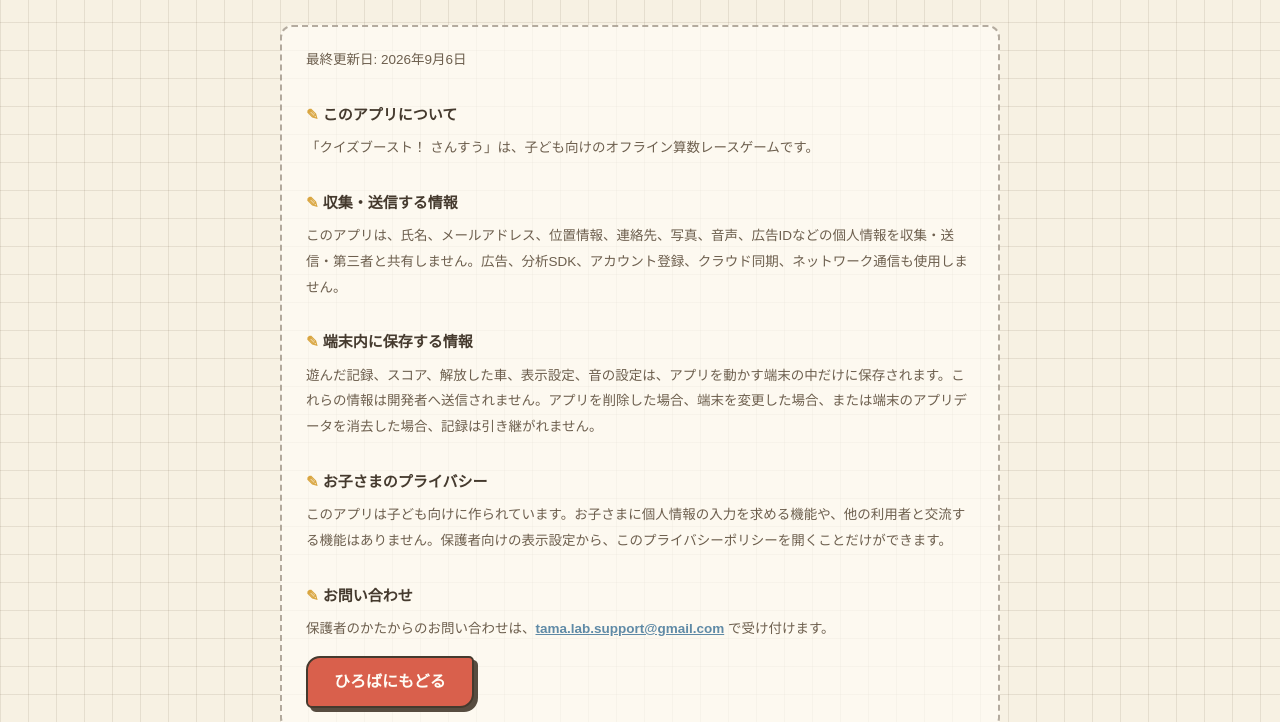
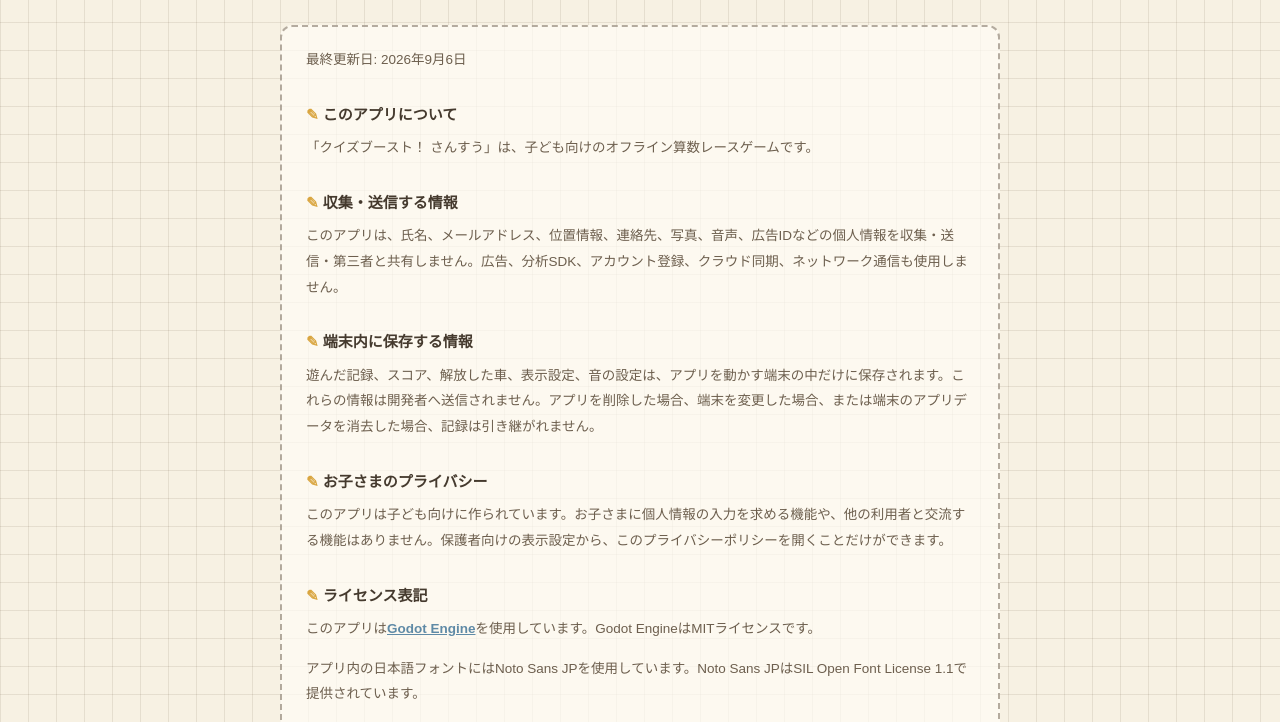
Before and after one commit to Persa27/web-app-hub, a plain HTML site: page privacy-quiz-boost.html in a window 1280 px wide. Shown: the part 230-952 px from the top of the page. Drawn offline with Linux system fonts and the light colour scheme; a web font is replaced by a local one.

Commit message:
Add license attribution to privacy policy

```diff
--- a/privacy-quiz-boost.html
+++ b/privacy-quiz-boost.html
@@ -27,6 +27,9 @@
     <p>遊んだ記録、スコア、解放した車、表示設定、音の設定は、アプリを動かす端末の中だけに保存されます。これらの情報は開発者へ送信されません。アプリを削除した場合、端末を変更した場合、または端末のアプリデータを消去した場合、記録は引き継がれません。</p>
     <h2 class="oyako-title">お子さまのプライバシー</h2>
     <p>このアプリは子ども向けに作られています。お子さまに個人情報の入力を求める機能や、他の利用者と交流する機能はありません。保護者向けの表示設定から、このプライバシーポリシーを開くことだけができます。</p>
+    <h2 class="oyako-title">ライセンス表記</h2>
+    <p>このアプリは<a href="https://godotengine.org/license/">Godot Engine</a>を使用しています。Godot EngineはMITライセンスです。</p>
+    <p>アプリ内の日本語フォントにはNoto Sans JPを使用しています。Noto Sans JPはSIL Open Font License 1.1で提供されています。</p>
     <h2 class="oyako-title">お問い合わせ</h2>
     <p>保護者のかたからのお問い合わせは、<a href="mailto:tama.lab.support@gmail.com">tama.lab.support@gmail.com</a> で受け付けます。</p>
     <p><a class="play-btn" href="index.html">ひろばにもどる</a></p>
```
